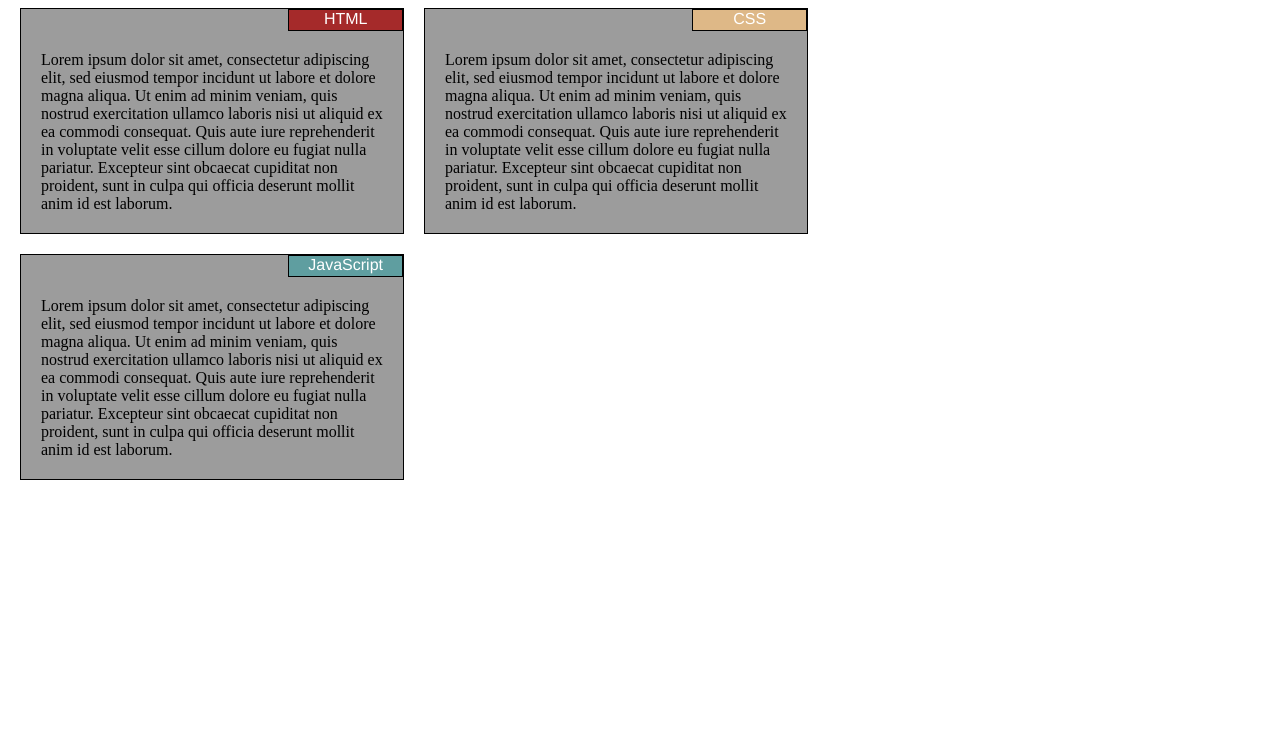
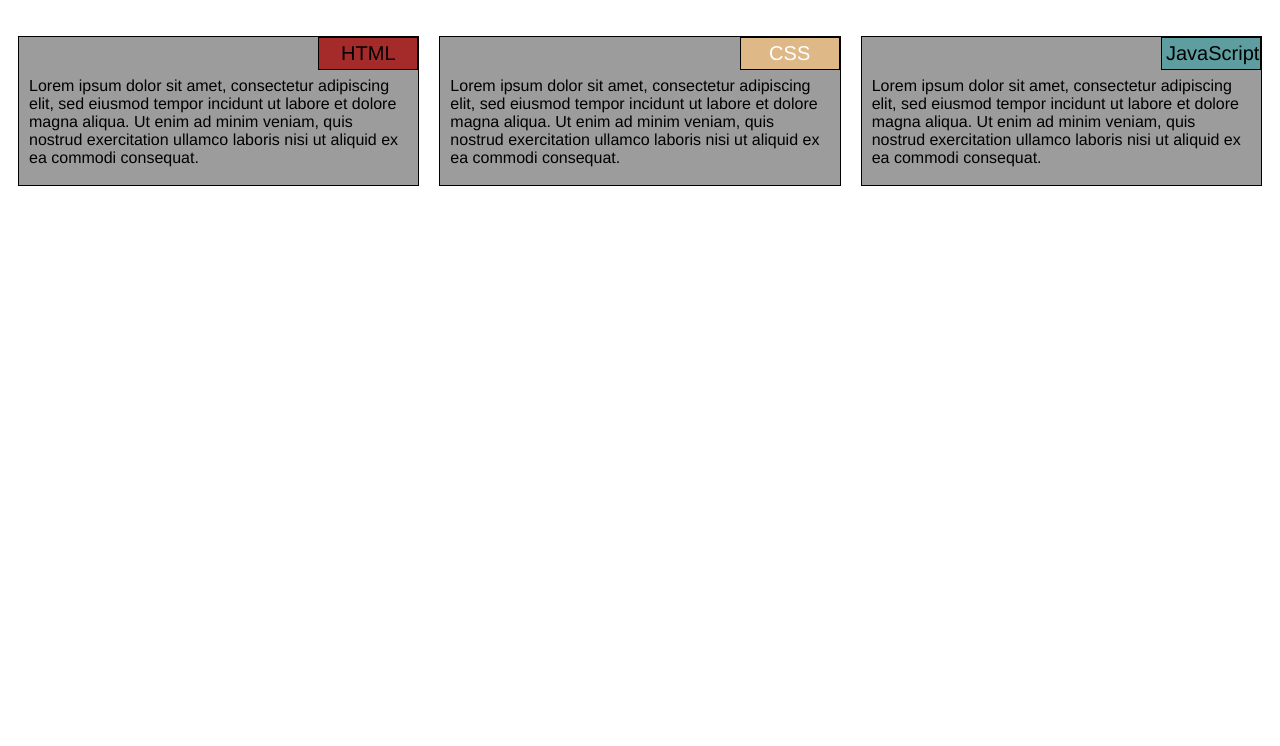
Before and after one commit to Andrea2020/coursera-m2, a plain HTML site: page index.html in a window 1280 px wide. Shown: the part 54-800 px from the top of the page. Drawn offline with Linux system fonts and the light colour scheme.

Commit message:
Cambios finales

```diff
--- a/css/stylesheet.css
+++ /dev/null
@@ -1,52 +0,0 @@
-/********** Base styles **********/
-* {box-sizing: border-box;
-    margin: 0;
-    padding:0;}
-h1 {margin-bottom: 15px; text-align: center;}
-
-div {background-color: #9c9c9c;
-      margin: 10px}
-
-p {border: 1px solid black;
-  background-color: #00ffff;
-  width: 30%;
-  height: 22px;
-  margin-right: auto;
-  margin-left: auto;
-  font-family: Helvetica;
-  color: white;
-  float: right;
-  text-align: center;}
-
-  #p1 {background-color: #A52A2A;}
-  #p2 {background-color: #DEB887;}
-  #p3 {background-color: #5F9EA0;}
-
-section {clear: right; padding: 20px}
-
-/* Simple Responsive Framework. */
-.row {width: 90%;}
-
-/********** Large devices only **********/
-@media (min-width: 992px) {
-  .col-lg-1, .col-lg-2, .col-lg-3 {float: left;border: 1px solid black;}
-  .col-lg-1 {width: 33.33%;}
-  .col-lg-2 {width: 66,66%;}
-  .col-lg-3 {width: 100%;}
-
-}
-
-/********** Medium devices only **********/
-@media (min-width: 768px) and (max-width: 991px) {
-  .col-md-1, .col-md-2, .col-md-3 {float: left;border: 1px solid black;}
-  .col-md-1 {width: 50%;}
-  .col-md-2 {width: 50%; }
-  .col-md-3 {width: 100%; clear: right;}
-}
-/********** Small devices only **********/
-@media (max-width: 767px) {
-  .col-sd-1, .col-sd-2, .col-sd-3 {float: left;border: 1px solid black;}
-  .col-sd-1 {width: 100%;}
-  .col-sd-2 {width: 100%;}
-  .col-sd-3 {width: 100%;}
-}
--- /dev/null
+++ b/css/stylesheets.css
@@ -0,0 +1,69 @@
+/********** Base styles **********/
+* {box-sizing: border-box;
+  font-family: Helvetica;
+  font-size: 16px;}
+
+h1 {text-align: center;
+  font-size: 175%;}
+
+p {margin: 40px 10px 10px 10px;
+  color: black;}
+
+.box {background-color: #9c9c9c;
+  border: 1px solid black;
+  height: 150px;
+  position: relative;
+  overflow: auto;}
+
+.subTitle {border: 1px solid black;
+  font-size: 125%;
+  padding: 4px;
+  position: absolute;
+  right: 0;
+  top: 0;
+  text-align: center;
+  width: 100px;}
+
+/* Simple Responsive Framework. */
+.row {width: 100%;
+  position: relative;}
+
+#html {background-color: #A52A2A;}
+
+#css {background-color: #DEB887;
+  color: white;}
+
+#javascript {background-color: #5F9EA0;}
+
+/********** Desktop **********/
+@media (min-width: 992px) {
+  .col-lg-1 {
+    float: left;
+    margin-top: 10px;
+    padding: 10px;
+    width: 33.333%;
+  }
+}
+
+/********** Tablet **********/
+@media (min-width: 768px) and (max-width: 991px) {
+  .col-md-1 {
+    float: left;
+    margin-top: 10px;
+    padding: 10px;
+    width: 50%;
+  }
+
+  .col-md-full {
+    float: left;
+    padding: 10px;
+  }
+}
+
+/********** Mobile **********/
+@media (max-width: 767px) {
+  .col-sm-1 {
+    margin-top: 10px;
+    padding: 10px;
+  }
+}
--- a/index.html
+++ b/index.html
@@ -1,28 +1,34 @@
+
 <!DOCTYPE html>
 <html>
 <head>
   <meta charset="utf-8">
   <meta name="viewport" content="width=device-width, initial-scale=1">
+  <link rel="stylesheet" href="css/stylesheets.css">
   <title>Module 2</title>
-<link rel="stylesheet" href="css/stylesheet.css">
 </head>
 <body>
   <h1>Web development</h1>
 
   <div class="row">
-	<div class="col-lg-1 col-md-2 col-sd-3"><p id="p1">HTML</p>
-  		<section>Lorem ipsum dolor sit amet, consectetur adipiscing elit, sed eiusmod tempor incidunt ut labore et dolore magna aliqua. Ut enim ad minim veniam, quis nostrud exercitation ullamco laboris nisi ut aliquid ex ea commodi consequat. Quis aute iure reprehenderit in voluptate velit esse cillum dolore eu fugiat nulla pariatur. Excepteur sint obcaecat cupiditat non proident, sunt in culpa qui officia deserunt mollit anim id est laborum.
-  		</section>
-  	</div>
-  	<div class="col-lg-1 col-md-2 col-sd-3"><p id="p2">CSS</p>
-  		<section>Lorem ipsum dolor sit amet, consectetur adipiscing elit, sed eiusmod tempor incidunt ut labore et dolore magna aliqua. Ut enim ad minim veniam, quis nostrud exercitation ullamco laboris nisi ut aliquid ex ea commodi consequat. Quis aute iure reprehenderit in voluptate velit esse cillum dolore eu fugiat nulla pariatur. Excepteur sint obcaecat cupiditat non proident, sunt in culpa qui officia deserunt mollit anim id est laborum.
-  		</section>
-  	</div>
-  	<div class="col-lg-1 col-md-2 col-sd-3"><p id="p3">JavaScript</p>
-  		<section>Lorem ipsum dolor sit amet, consectetur adipiscing elit, sed eiusmod tempor incidunt ut labore et dolore magna aliqua. Ut enim ad minim veniam, quis nostrud exercitation ullamco laboris nisi ut aliquid ex ea commodi consequat. Quis aute iure reprehenderit in voluptate velit esse cillum dolore eu fugiat nulla pariatur. Excepteur sint obcaecat cupiditat non proident, sunt in culpa qui officia deserunt mollit anim id est laborum.
-  		</section>
+    <div class="col-lg-1 col-md-1 col-sm-1">
+      <div class="box">
+        <div class="subTitle" id="html">HTML</div>
+        <p>Lorem ipsum dolor sit amet, consectetur adipiscing elit, sed eiusmod tempor incidunt ut labore et dolore magna aliqua. Ut enim ad minim veniam, quis nostrud exercitation ullamco laboris nisi ut aliquid ex ea commodi consequat. </p>
       </div>
     </div>
-
+    <div class="col-lg-1 col-md-1 col-sm-1">
+      <div class="box">
+        <div class="subTitle" id="css">CSS</div>
+        <p>Lorem ipsum dolor sit amet, consectetur adipiscing elit, sed eiusmod tempor incidunt ut labore et dolore magna aliqua. Ut enim ad minim veniam, quis nostrud exercitation ullamco laboris nisi ut aliquid ex ea commodi consequat.</p>
+      </div>
+    </div>
+    <div class="col-lg-1 col-md-full col-sm-1">
+      <div class="box">
+        <div class="subTitle" id="javascript">JavaScript</div>
+        <p>Lorem ipsum dolor sit amet, consectetur adipiscing elit, sed eiusmod tempor incidunt ut labore et dolore magna aliqua. Ut enim ad minim veniam, quis nostrud exercitation ullamco laboris nisi ut aliquid ex ea commodi consequat.</p>
+      </div>
+    </div>
+  </div>
 </body>
 </html>
```
Lines whose indentation alone changed are shown as unchanged.
